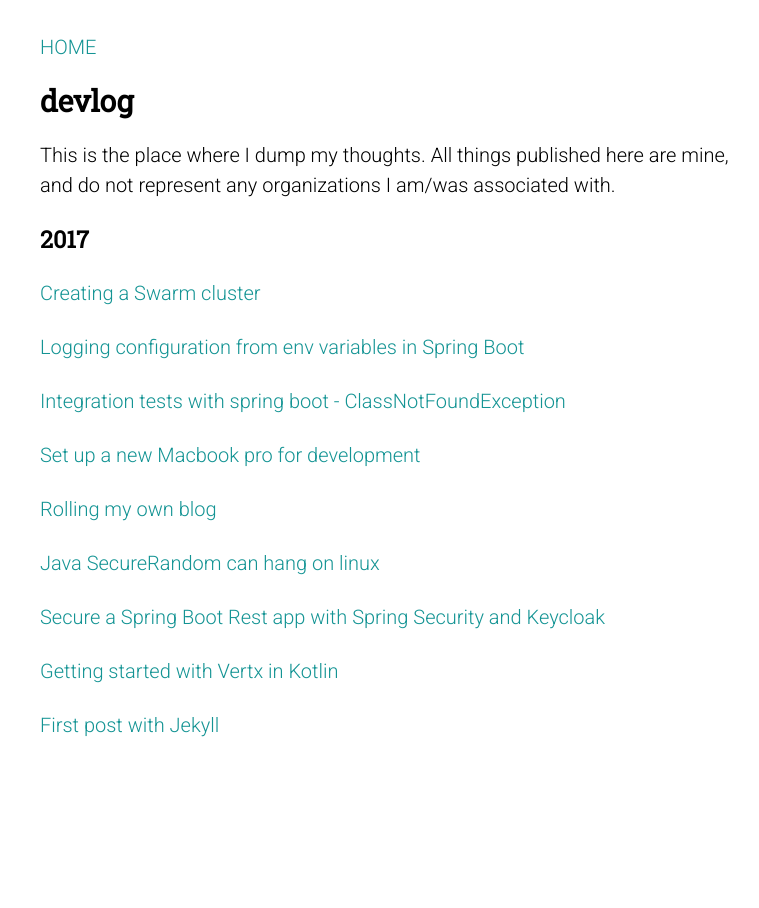
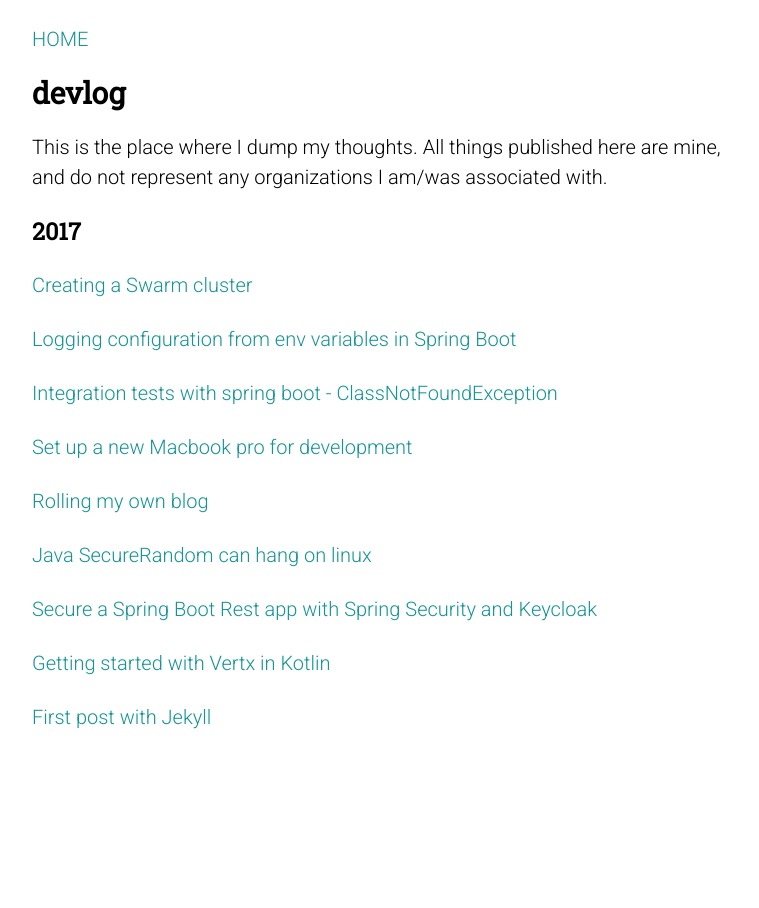
Before and after one commit to sandor-nemeth/sandor-nemeth.github.io, a Jekyll site: the page built from index.md, in a window 1280 px wide. Shown: the whole page, without its empty margins (258-1017 px from the left). Built offline with Jekyll 4.4.1, drawn with Linux system fonts in a browser that asks for light colours.

Commit message:
Remove margin from the body element

```diff
--- a/_sass/_base.sass
+++ b/_sass/_base.sass
@@ -5,6 +5,7 @@ html, body
   font-family: $body-font
   line-height: 1.5em
   font-weight: 300
+  margin: 0
 
 h1, h2, h3, h4
   margin-top: 0
```
